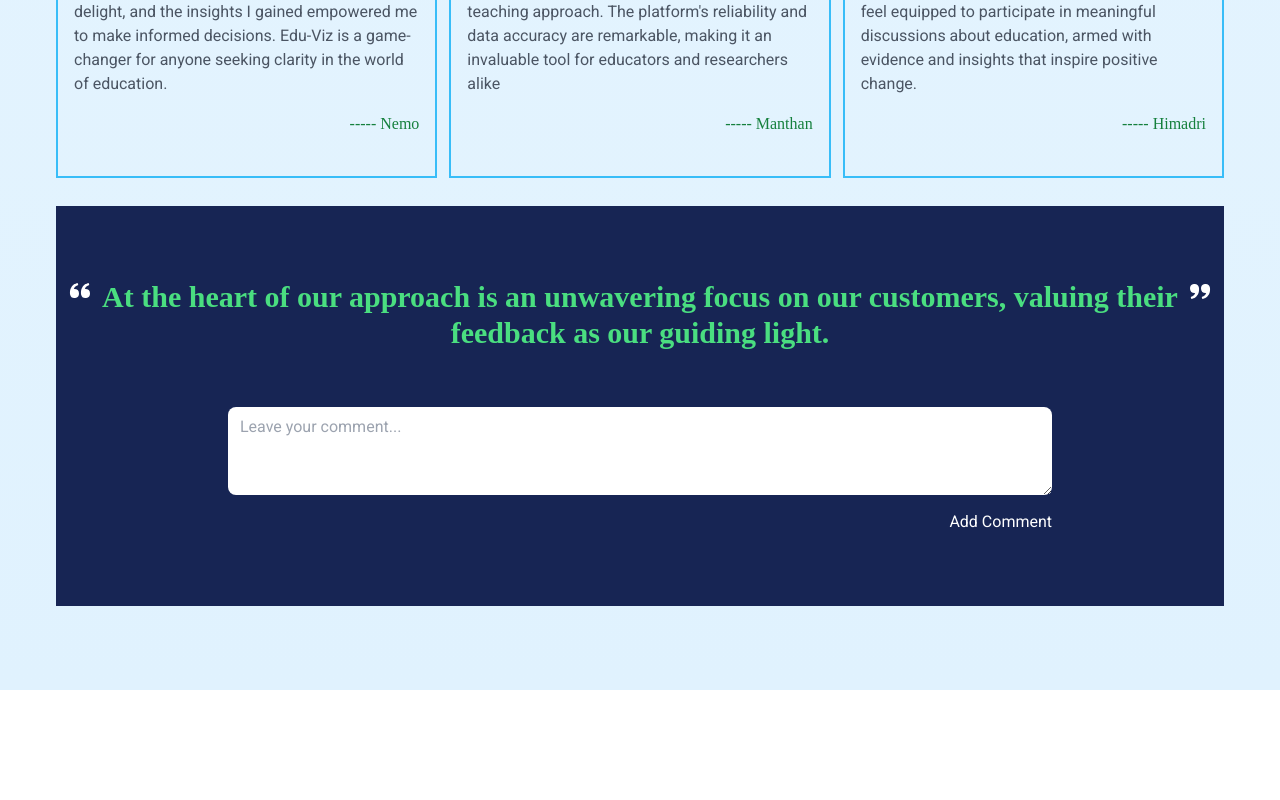
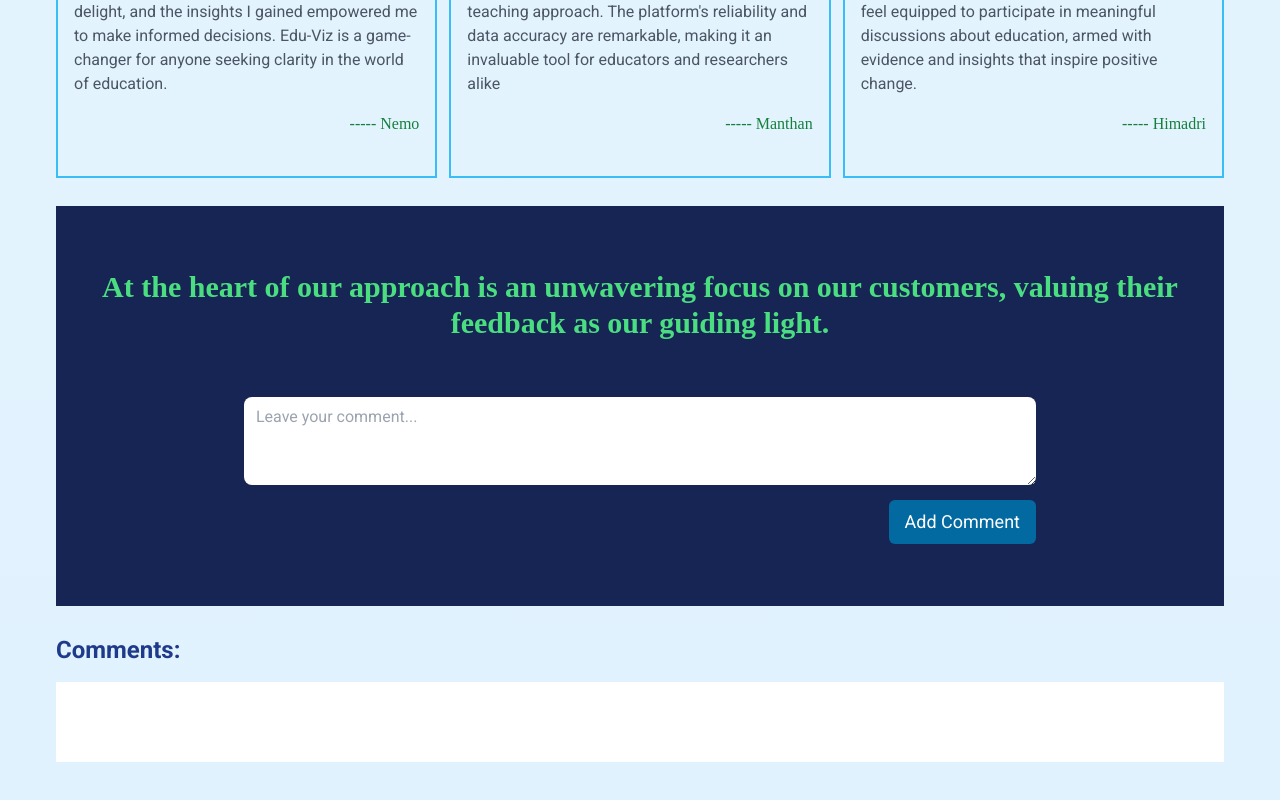
Before and after one commit to pirate08/edu-viz, a Next.js app: page / in a window 1280 px wide. Shown: the part 4156-4956 px from the top of the page. Before the commit the page ends 4846 px from the top, so only its background shows below. Built offline with nearby package versions, Linux system fonts and the light colour scheme.

Commit message:
Home-Page is ready only leaving Footer...

```diff
--- a/components/common/CTA.jsx
+++ b/components/common/CTA.jsx
@@ -27,7 +27,7 @@ const CTA = () => {
         {/* --Exploring Button-- */}
         <div className='mt-5 flex justify-center'>
           <Link href='#'>
-            <button className='bg-sky-700 hover:bg-sky-800 px-4 py-2 rounded-md text-white text-md md:text-lg'>
+            <button className='bg-sky-700 hover:bg-sky-800 px-4 py-2 rounded-md text-white text-md md:text-lg duration-200 ease-in-out'>
               Start Your Discovery
             </button>
           </Link>
--- a/components/common/Comment.jsx
+++ b/components/common/Comment.jsx
@@ -1,36 +1,88 @@
 import React from 'react';
-import { BiSolidQuoteAltLeft, BiSolidQuoteAltRight } from 'react-icons/bi';
+import { useEffect, useState } from 'react';
+// import { BiSolidQuoteAltLeft, BiSolidQuoteAltRight } from 'react-icons/bi';
 
 const Comment = () => {
+  const [comment, setComment] = useState('');
+  const [commentList, setCommentList] = useState([]);
+
+  const data = { key: 'comments' };
+
+  useEffect(() => {
+    const items = localStorage.getItem(data);
+    if (items) {
+      setCommentList(JSON.parse(items));
+    }
+  }, []);
+
+  useEffect(() => {
+    localStorage.setItem(data, JSON.stringify(commentList));
+  }, [commentList]);
+
+  const handleCommentChange = (e) => {
+    const value = e.target.value;
+    setComment(value);
+    console.log(value);
+  };
+
+  const handleAddComment = () => {
+    if (comment.trim() !== '') {
+      setCommentList([...commentList, comment]);
+      setComment('');
+    }
+  };
+
   return (
-    // --Comment Section--
+    <div>
+      {/* --Comment Section-- */}
       <div className='h-full md:h-[400px] py-7 md:py-0 w-full bg-blue-950 text-white flex flex-col gap-7 md:gap-14 justify-center px-3'>
         {/* --Praise Text-- */}
         <div className='flex'>
-        <span className='text-2xl mr-2 sm:mr-1 text-white'>
+          {/* <span className='text-2xl mr-2 sm:mr-1 text-white'>
             <BiSolidQuoteAltLeft />
-        </span>
+          </span> */}
           <h1
             className='text-green-400 text-center font-bold text-xl md:text-3xl'
             style={{ fontFamily: 'Dancing-script , cursive' }}>
-          At the heart of our approach is an unwavering focus on our customers,
-          valuing their feedback as our guiding light.
+            At the heart of our approach is an unwavering focus on our
+            customers, valuing their feedback as our guiding light.
           </h1>
-        <span className='text-2xl flex items-end sm:items-start sm:ml-1 text-white'>
+          {/* <span className='text-2xl flex items-end sm:items-start sm:ml-1 text-white'>
             <BiSolidQuoteAltRight />
-        </span>
+          </span> */}
         </div>
         {/* --Input Part-- */}
-      <div className='md:px-40'>
+        <div className='md:px-44'>
           <textarea
             rows='3'
-          //   value={comment}
-          //   onChange={handleCommentChange}
+            value={comment}
+            onChange={handleCommentChange}
             placeholder='Leave your comment...'
-          className='w-full px-10 md:px-3 mb-2 py-2 placeholder-gray-400 text-gray-700 bg-white rounded-lg focus:outline-none focus:shadow-outline focus:border-blue-300 resize-none sm:resize-y'
+            className='w-full px-3 mb-2 py-2 placeholder-gray-400 text-gray-700 bg-white rounded-lg focus:outline-none focus:shadow-outline focus:border-blue-300 resize-none sm:resize-y'
           />
           {/* --Button-- */}
-        <button className='float-right'>Add Comment</button>
+          <button
+            className='float-right bg-sky-700 hover:bg-sky-800 px-4 py-2 rounded-md text-white text-md md:text-lg duration-200 ease-in-out'
+            onClick={handleAddComment}>
+            Add Comment
+          </button>
+        </div>
+      </div>
+      <div className='pt-7'>
+        {/* --Title-- */}
+        <h1 className='text-xl md:text-2xl font-bold text-blue-900 mb-4'>
+          Comments:
+        </h1>
+        <ul className='h-full py-5 px-4 md:py-10 md:px-10 bg-white list-disc'>
+          {commentList.map((comment, index) => (
+            <li
+              className='text-green-700 md:text-lg ml-2'
+              style={{ fontFamily: 'Dancing-script, cursive' }}
+              key={index}>
+              {comment}
+            </li>
+          ))}
+        </ul>
       </div>
     </div>
   );
```
Lines whose indentation alone changed are shown as unchanged.
